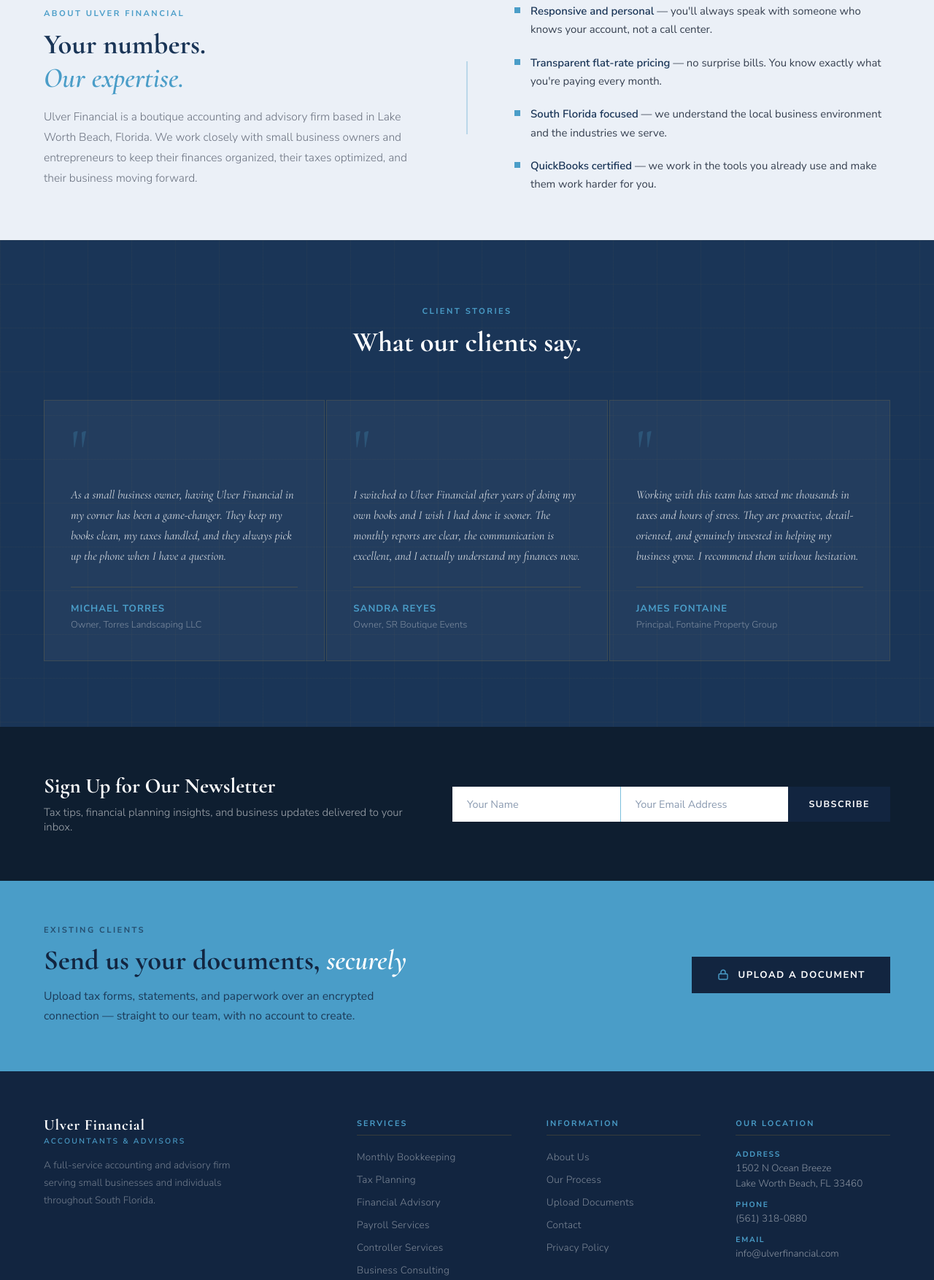
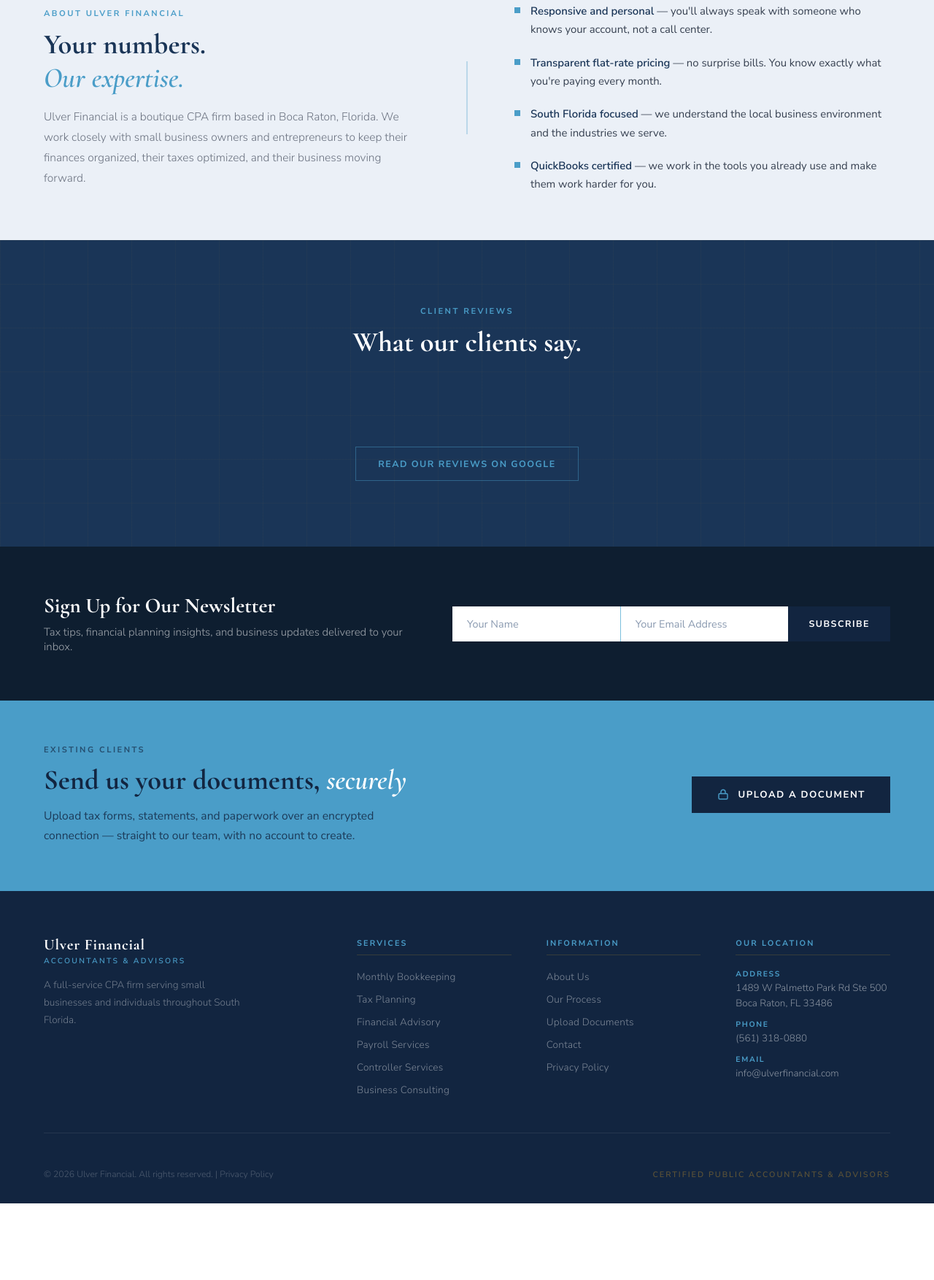
Before and after one commit to ulverfinancial-ship-it/ulverfinancial, a plain HTML site: page index.html in a window 1280 px wide. Shown: the part 968-2722 px from the top of the page at 73% size. After the commit the page ends 2617 px from the top, so only its background shows below. Drawn offline with nearby package versions, Linux system fonts and the light colour scheme.

Commit message:
Add files via upload

```diff
--- a/index.html
+++ b/index.html
@@ -3,7 +3,7 @@
 <head>
 <meta charset="UTF-8"/>
 <meta name="viewport" content="width=device-width, initial-scale=1.0"/>
-<title>Ulver Financial | Accountants &amp; Advisors</title>
+<title>Ulver Financial | Certified Public Accountants &amp; Advisors</title>
 <link href="https://fonts.googleapis.com/css2?family=Cormorant+Garamond:ital,wght@0,400;0,600;0,700;1,400;1,600&family=Nunito+Sans:wght@300;400;600;700&display=swap" rel="stylesheet"/>
 <style>
 *,*::before,*::after{box-sizing:border-box;margin:0;padding:0}
@@ -100,6 +100,18 @@ nav{background:#1A3557;padding:0 60px;display:flex;align-items:center;justify-co
 .testimonial-sig{border-top:1px solid rgba(200,151,42,0.2);padding-top:20px}
 .testimonial-name{font-size:0.82rem;font-weight:700;letter-spacing:0.08em;text-transform:uppercase;color:#4A9DC8;display:block}
 .testimonial-title{font-size:0.8rem;color:rgba(255,255,255,0.4);font-weight:300;margin-top:4px;display:block}
+.testimonial-name a{color:inherit;text-decoration:none}
+.testimonial-name a:hover{text-decoration:underline}
+.gr-summary{display:flex;align-items:center;justify-content:center;gap:12px;margin-top:20px;color:rgba(255,255,255,0.6);font-size:0.9rem;position:relative;z-index:1;flex-wrap:wrap}
+.gr-summary .gr-score{font-family:'Cormorant Garamond',Georgia,serif;font-size:2.1rem;font-weight:700;color:#fff;line-height:1}
+.gr-stars{color:#4A9DC8;letter-spacing:2px;line-height:1}
+.gr-stars .off{color:rgba(255,255,255,0.22)}
+.testimonial-card .gr-stars{display:block;margin-bottom:18px;font-size:1rem}
+.testimonials-grid blockquote{display:-webkit-box;-webkit-line-clamp:9;-webkit-box-orient:vertical;overflow:hidden}
+.gr-attrib{text-align:center;margin-top:44px;position:relative;z-index:1}
+.gr-attrib a{color:#4A9DC8;text-decoration:none;font-size:0.78rem;font-weight:700;letter-spacing:0.12em;text-transform:uppercase;border:1px solid rgba(74,157,200,0.45);padding:14px 30px;display:inline-block;transition:background .2s}
+.gr-attrib a:hover{background:rgba(74,157,200,0.12)}
+.gr-loading{grid-column:1/-1;text-align:center;padding:40px;color:rgba(255,255,255,0.45);font-family:'Cormorant Garamond',Georgia,serif;font-size:1.2rem}
 
 /* ── NEWSLETTER ── */
 .newsletter{background:#0e1e30;padding:64px 60px;display:flex;align-items:center;gap:60px}
@@ -241,10 +253,10 @@ body.modal-open{overflow:hidden}
   </div>
   <div class="hero-gold-bar"></div>
   <div class="hero-content">
-    <div class="hero-label">Lake Worth Beach, Florida</div>
+    <div class="hero-label">Certified Public Accountants</div>
     <h1>Tax, Accounting<br>and <span>Advisory Services</span></h1>
     <div class="hero-rule"></div>
-    <p class="hero-body">We are a full-service accounting and advisory firm serving small businesses and individuals in South Florida. From monthly bookkeeping to strategic financial planning, we are with you every step of the way.</p>
+    <p class="hero-body">We are a full-service CPA firm serving small businesses and individuals in South Florida. From monthly bookkeeping to strategic financial planning, we are with you every step of the way.</p>
     <div class="hero-actions">
       <a href="#contact" class="btn-gold js-consult">Schedule a Consultation</a>
       <a href="#services" class="btn-outline-white">Our Services</a>
@@ -305,7 +317,7 @@ body.modal-open{overflow:hidden}
   <div class="about-strip-text">
     <div class="section-kicker">About Ulver Financial</div>
     <h2 class="section-h2">Your numbers.<br><em>Our expertise.</em></h2>
-    <p class="section-body">Ulver Financial is a boutique accounting and advisory firm based in Lake Worth Beach, Florida. We work closely with small business owners and entrepreneurs to keep their finances organized, their taxes optimized, and their business moving forward.</p>
+    <p class="section-body">Ulver Financial is a boutique CPA firm based in Boca Raton, Florida. We work closely with small business owners and entrepreneurs to keep their finances organized, their taxes optimized, and their business moving forward.</p>
   </div>
   <div class="about-strip-divider"></div>
   <div class="about-strip-points">
@@ -328,38 +340,17 @@ body.modal-open{overflow:hidden}
   </div>
 </section>
 
-<!-- TESTIMONIALS -->
+<!-- TESTIMONIALS (live Google reviews) -->
 <section class="testimonials" id="testimonials">
   <div class="testimonials-header">
-    <div class="section-kicker">Client Stories</div>
+    <div class="section-kicker">Client Reviews</div>
     <h2 class="section-h2" style="color:#fff">What our clients say.</h2>
+    <div class="gr-summary" id="gr-summary"></div>
   </div>
-  <div class="testimonials-grid">
-    <div class="testimonial-card">
-      <span class="testimonial-quote-mark">"</span>
-      <blockquote>As a small business owner, having Ulver Financial in my corner has been a game-changer. They keep my books clean, my taxes handled, and they always pick up the phone when I have a question.</blockquote>
-      <div class="testimonial-sig">
-        <span class="testimonial-name">Michael Torres</span>
-        <span class="testimonial-title">Owner, Torres Landscaping LLC</span>
-      </div>
-    </div>
-    <div class="testimonial-card">
-      <span class="testimonial-quote-mark">"</span>
-      <blockquote>I switched to Ulver Financial after years of doing my own books and I wish I had done it sooner. The monthly reports are clear, the communication is excellent, and I actually understand my finances now.</blockquote>
-      <div class="testimonial-sig">
-        <span class="testimonial-name">Sandra Reyes</span>
-        <span class="testimonial-title">Owner, SR Boutique Events</span>
-      </div>
-    </div>
-    <div class="testimonial-card">
-      <span class="testimonial-quote-mark">"</span>
-      <blockquote>Working with this team has saved me thousands in taxes and hours of stress. They are proactive, detail-oriented, and genuinely invested in helping my business grow. I recommend them without hesitation.</blockquote>
-      <div class="testimonial-sig">
-        <span class="testimonial-name">James Fontaine</span>
-        <span class="testimonial-title">Principal, Fontaine Property Group</span>
-      </div>
-    </div>
+  <div class="testimonials-grid" id="gr-grid">
+    <div class="gr-loading">Loading reviews…</div>
   </div>
+  <div class="gr-attrib" id="gr-attrib"></div>
 </section>
 
 <!-- NEWSLETTER -->
@@ -398,7 +389,7 @@ body.modal-open{overflow:hidden}
         <span class="nav-logo-top">Ulver Financial</span>
         <span class="nav-logo-sub">Accountants &amp; Advisors</span>
       </a>
-      <p class="footer-desc">A full-service accounting and advisory firm serving small businesses and individuals throughout South Florida.</p>
+      <p class="footer-desc">A full-service CPA firm serving small businesses and individuals throughout South Florida.</p>
     </div>
     <div class="footer-col">
       <div class="footer-col-title">Services</div>
@@ -425,8 +416,8 @@ body.modal-open{overflow:hidden}
       <div class="footer-col-title">Our Location</div>
       <div class="footer-contact-item">
         <span class="label">Address</span>
-        <span>1502 N Ocean Breeze</span>
-        <span>Lake Worth Beach, FL 33460</span>
+        <span>1489 W Palmetto Park Rd Ste 500</span>
+        <span>Boca Raton, FL 33486</span>
       </div>
       <div class="footer-contact-item">
         <span class="label">Phone</span>
@@ -440,7 +431,7 @@ body.modal-open{overflow:hidden}
   </div>
   <div class="footer-bottom">
     <p>© 2026 Ulver Financial. All rights reserved. | <a href="#">Privacy Policy</a></p>
-    <span class="footer-tagline">Lake Worth Beach, FL &nbsp;·&nbsp; Accountants &amp; Advisors</span>
+    <span class="footer-tagline">Certified Public Accountants &amp; Advisors</span>
   </div>
 </footer>
 
@@ -600,5 +591,71 @@ body.modal-open{overflow:hidden}
 })();
 </script>
 
+<script>
+/* Live Google reviews — replaces the old hardcoded testimonials.
+   Never renders fabricated quotes: with no backend yet it shows only the
+   "Read our reviews on Google" button (fill GOOGLE_REVIEWS_URL), and the
+   real quotes appear once SCRIPT_URL points at your deployed Apps Script. */
+(function () {
+  // ===== CONFIG =====
+  var SCRIPT_URL = 'YOUR_APPS_SCRIPT_EXEC_URL';        // deployed Apps Script /exec URL (quotes + rating)
+  var GOOGLE_REVIEWS_URL = 'https://maps.app.goo.gl/RUTuWgGbzHxGRrbX9';  // direct link to your Google reviews page (powers the button alone)
+  var MAX_CARDS = 3;                                    // quotes shown in the grid
+  var PREVIEW = false;                                  // true = preview styling with sample data; never ship as true
+  // ==================
+
+  var grid = document.getElementById('gr-grid');
+  var sumEl = document.getElementById('gr-summary');
+  var attrEl = document.getElementById('gr-attrib');
+  if (!grid) return;
+
+  var SAMPLE = { ok:true, overallRating:5, totalRatings:27, googleMapsUri:'#', reviews:[
+    {author:'Marcus Reyes',authorUrl:'#',rating:5,time:'2 weeks ago',text:'Ulver handled a messy multi-year filing without a single misstep. Clear, calm, and genuinely on our side.'},
+    {author:'Priya Nair',authorUrl:'#',rating:5,time:'a month ago',text:'They found deductions our last accountant missed for years. Worth every dollar.'},
+    {author:'Dana Whitfield',authorUrl:'#',rating:5,time:'3 months ago',text:'Responsive, precise, and easy to talk to. I finally understand my own books.'}
+  ]};
+
+  function esc(s){return String(s).replace(/[&<>"']/g,function(c){return {'&':'&amp;','<':'&lt;','>':'&gt;','"':'&quot;',"'":'&#39;'}[c];});}
+  function stars(n){var f=Math.round(n),o='';for(var i=1;i<=5;i++){o+='<span class="'+(i<=f?'':'off')+'">★</span>';}return o;}
+
+  function reviewsUrl(data){
+    if (data && data.googleMapsUri && data.googleMapsUri !== '#') return data.googleMapsUri;
+    if (GOOGLE_REVIEWS_URL && GOOGLE_REVIEWS_URL !== 'YOUR_GOOGLE_REVIEWS_URL') return GOOGLE_REVIEWS_URL;
+    return '';
+  }
+  function button(url){ return url ? '<a href="'+esc(url)+'" target="_blank" rel="noopener">Read our reviews on Google</a>' : ''; }
+
+  function renderFeed(data){
+    if (!data || !data.ok || !data.reviews || !data.reviews.length) return renderFallback();
+    if (data.overallRating){
+      sumEl.innerHTML = '<span class="gr-score">'+Number(data.overallRating).toFixed(1)+'</span>'+
+        '<span class="gr-stars">'+stars(data.overallRating)+'</span>'+
+        '<span>'+(data.totalRatings||0)+' Google reviews</span>';
+    }
+    grid.innerHTML = data.reviews.slice(0, MAX_CARDS).map(function(r){
+      var name = r.authorUrl ? '<a href="'+esc(r.authorUrl)+'" target="_blank" rel="noopener">'+esc(r.author)+'</a>' : esc(r.author);
+      return '<div class="testimonial-card">'+
+        '<span class="testimonial-quote-mark">“</span>'+
+        '<span class="gr-stars">'+stars(r.rating)+'</span>'+
+        '<blockquote>'+esc(r.text)+'</blockquote>'+
+        '<div class="testimonial-sig"><span class="testimonial-name">'+name+'</span>'+
+        '<span class="testimonial-title">via Google'+(r.time?' · '+esc(r.time):'')+'</span></div>'+
+      '</div>';
+    }).join('');
+    attrEl.innerHTML = button(reviewsUrl(data));
+  }
+
+  function renderFallback(){
+    var url = reviewsUrl(null);
+    grid.innerHTML = url ? '' : '<div class="gr-loading">Our client reviews are on Google.</div>';
+    attrEl.innerHTML = button(url);
+  }
+
+  if (PREVIEW){ renderFeed(SAMPLE); return; }
+  if (SCRIPT_URL && SCRIPT_URL !== 'YOUR_APPS_SCRIPT_EXEC_URL'){
+    fetch(SCRIPT_URL).then(function(r){return r.json();}).then(renderFeed).catch(renderFallback);
+  } else { renderFallback(); }
+})();
+</script>
 </body>
 </html>
```
